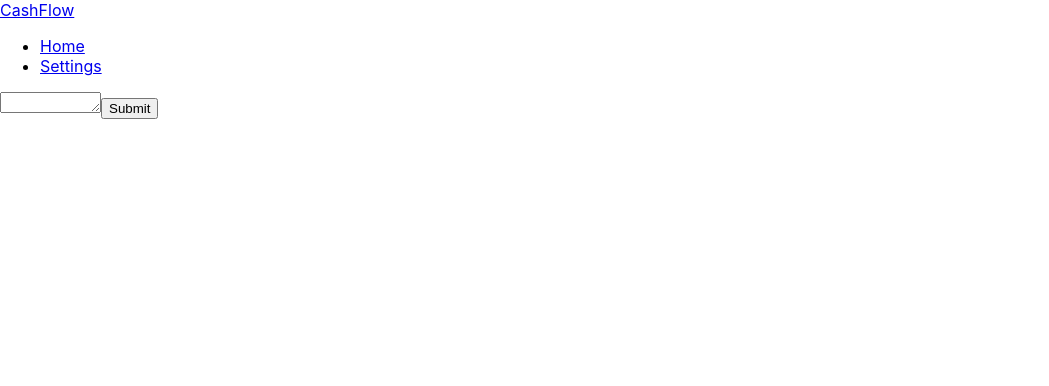
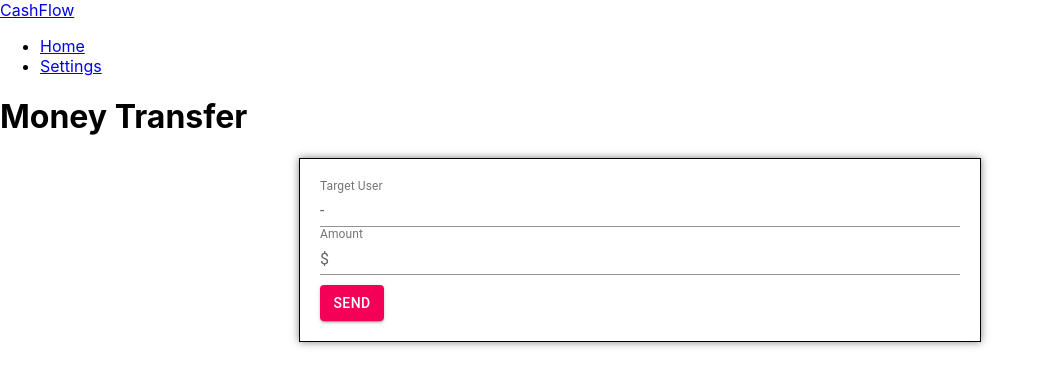
Before and after one commit to GeoT82/CashFlow, a React (Create React App) app: page /home in a window 1280 px wide. Shown: the top 386 px of the page, without its empty margins (0-1049 px from the left). Built offline with nearby package versions, Linux system fonts and the light colour scheme.

Commit message:
created basic form to submit money

```diff
--- a/src/Home.js
+++ b/src/Home.js
@@ -1,16 +1,52 @@
 import React from 'react';
+import { FormGroup, FormControl, InputLabel, Input, Button, makeStyles } from '@material-ui/core';
+import { InputAdornment } from '@mui/material';
+
+const useStyle = makeStyles({
+    formStyle: {
+        width: "50%",
+        margin: "auto",
+        padding: 20,
+        border: "1px solid black",
+        paddingTop: 20,
+        boxShadow: "0px 0px 8px rgba(0,0,0,0.5)",
+    },
+    myBtn: {
+        marginTop: 10,
+        width: "10%",
+    }
+});
 
 function Home () {
-
+    const classes = useStyle()
     return(
         <div className="Home">
-        <header className="Home-header">
-            <form action="">
-            <textarea name="" id="" cols="10" rows="1"></textarea>
-            <button type="submit" class="btn btn-primary">Submit</button>
-            </form>
-        </header>
+            <header className="Home-header">
+                <h1>Money Transfer</h1>
+            </header>
+
+            <div className="moneyForm">
+                <FormGroup className={classes.formStyle}>
+                    <FormControl fullWidth sx={{ m: 1 }} variant="standard">
+                        <InputLabel htmlFor="contact">Target User</InputLabel>
+                        <Input
+                            id="contact"
+                            startAdornment={<InputAdornment position="start">-</InputAdornment>}
+                        />
+                    </FormControl>
+                    <FormControl fullWidth sx={{ m: 1 }} variant="standard">
+                        <InputLabel htmlFor="standard-adornment-amount">Amount</InputLabel>
+                        <Input
+                            id="standard-adornment-amount"
+                            startAdornment={<InputAdornment position="start">$</InputAdornment>}
+                        />
+                    </FormControl>
+                    <Button variant="contained" color='secondary' className={classes.myBtn}>Send</Button>
+                </FormGroup>
+
+            </div>
         </div>
+
     )
 
 }
```
Also changed, not shown: package.json (+7 -0 lines), public/settings.html (deleted, +0 -13 lines), 1 other file (tests, documents, lock files or other folders).
